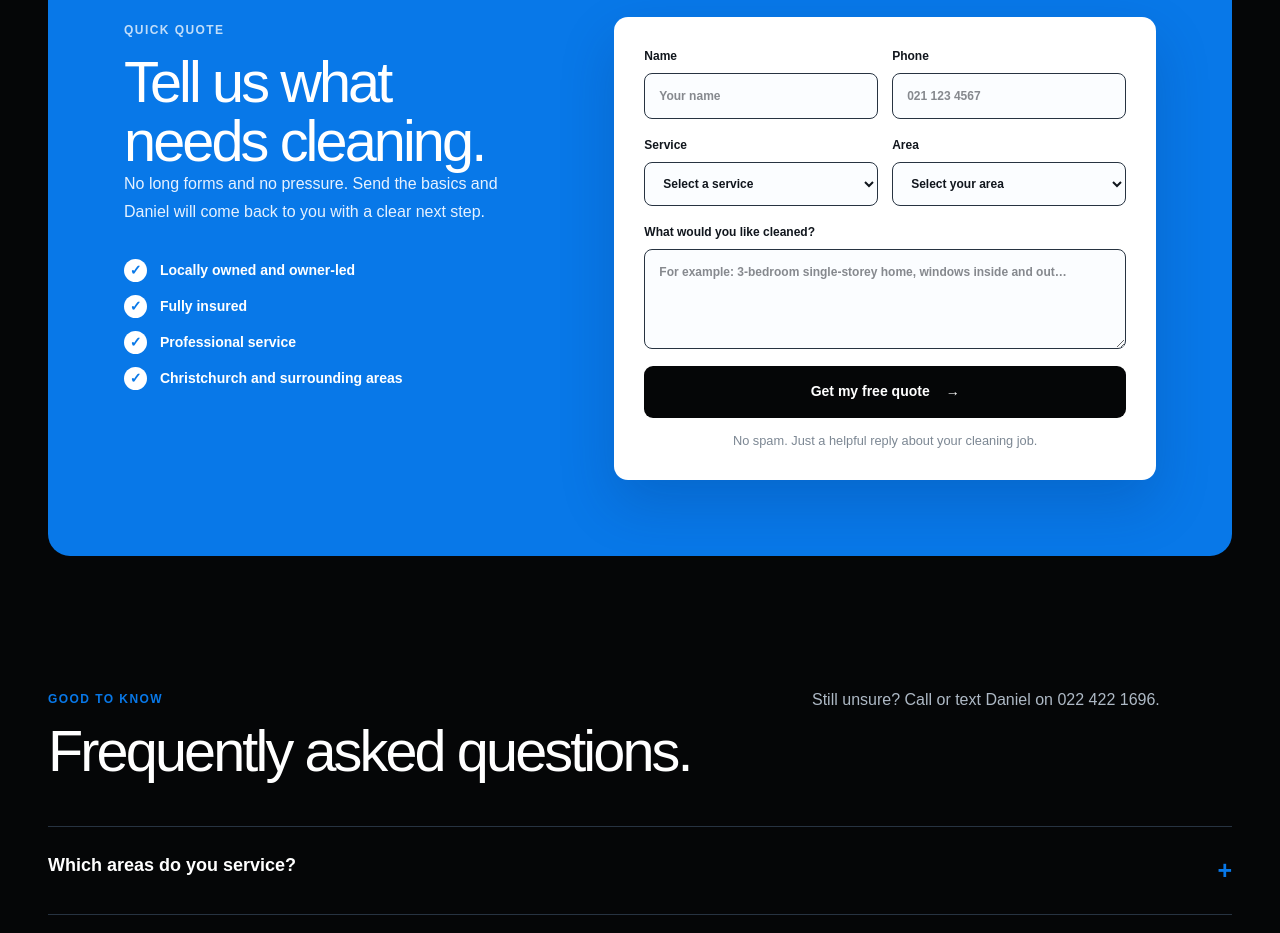
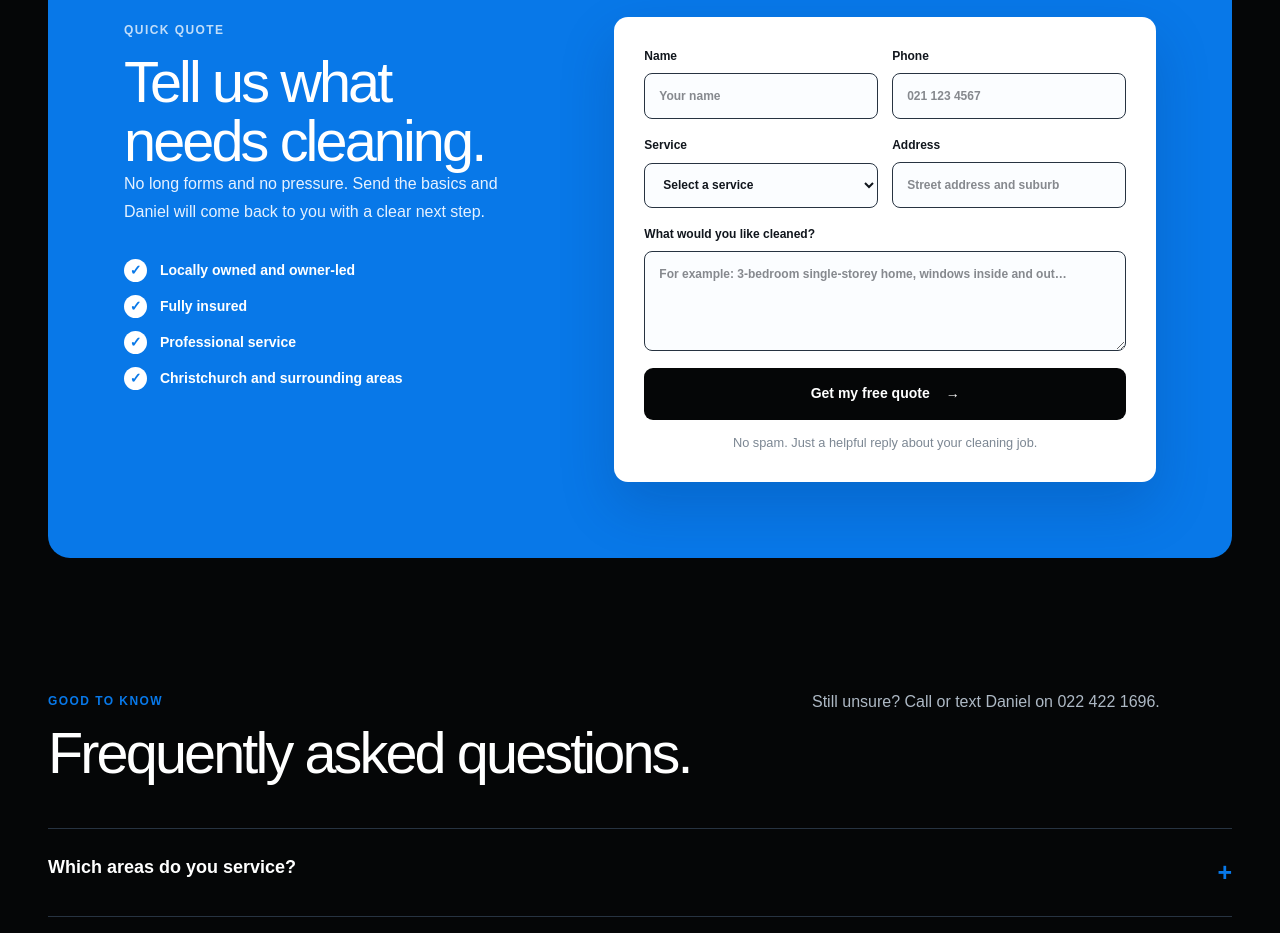
Before and after one commit to Daniel1242145/Syme-Website, a Next.js app: page / in a window 1280 px wide. Shown: the part 2360-3293 px from the top of the page. Built offline with nearby package versions, Linux system fonts and the light colour scheme.

Commit message:
Replace quote form area selector with address field

```diff
--- a/app/quote-form.tsx
+++ b/app/quote-form.tsx
@@ -39,7 +39,7 @@ export default function QuoteForm() {
       <div className="form-row"><label>Name<input name="name" autoComplete="name" placeholder="Your name" required /></label><label>Phone<input name="phone" type="tel" autoComplete="tel" placeholder="021 123 4567" required /></label></div>
       <div className="form-row">
         <label>Service<select name="service" defaultValue="" required><option value="" disabled>Select a service</option><option>Window cleaning</option><option>Carpet cleaning</option><option>Commercial cleaning</option><option>Upholstery cleaning</option><option>More than one service</option></select></label>
-        <label>Area<select name="area" defaultValue="" required><option value="" disabled>Select your area</option><option>Christchurch</option><option>Kaiapoi</option><option>Rangiora</option><option>Lincoln</option><option>Rolleston</option><option>Another area</option></select></label>
+        <label>Address<input name="address" autoComplete="street-address" placeholder="Street address and suburb" required /></label>
       </div>
       <label>What would you like cleaned?<textarea name="details" rows={4} placeholder="For example: 3-bedroom single-storey home, windows inside and out…" /></label>
       <button className="button button-dark" type="submit" disabled={status === "submitting"}>{status === "submitting" ? "Sending your request…" : <>Get my free quote <span aria-hidden="true">→</span></>}</button>
```
